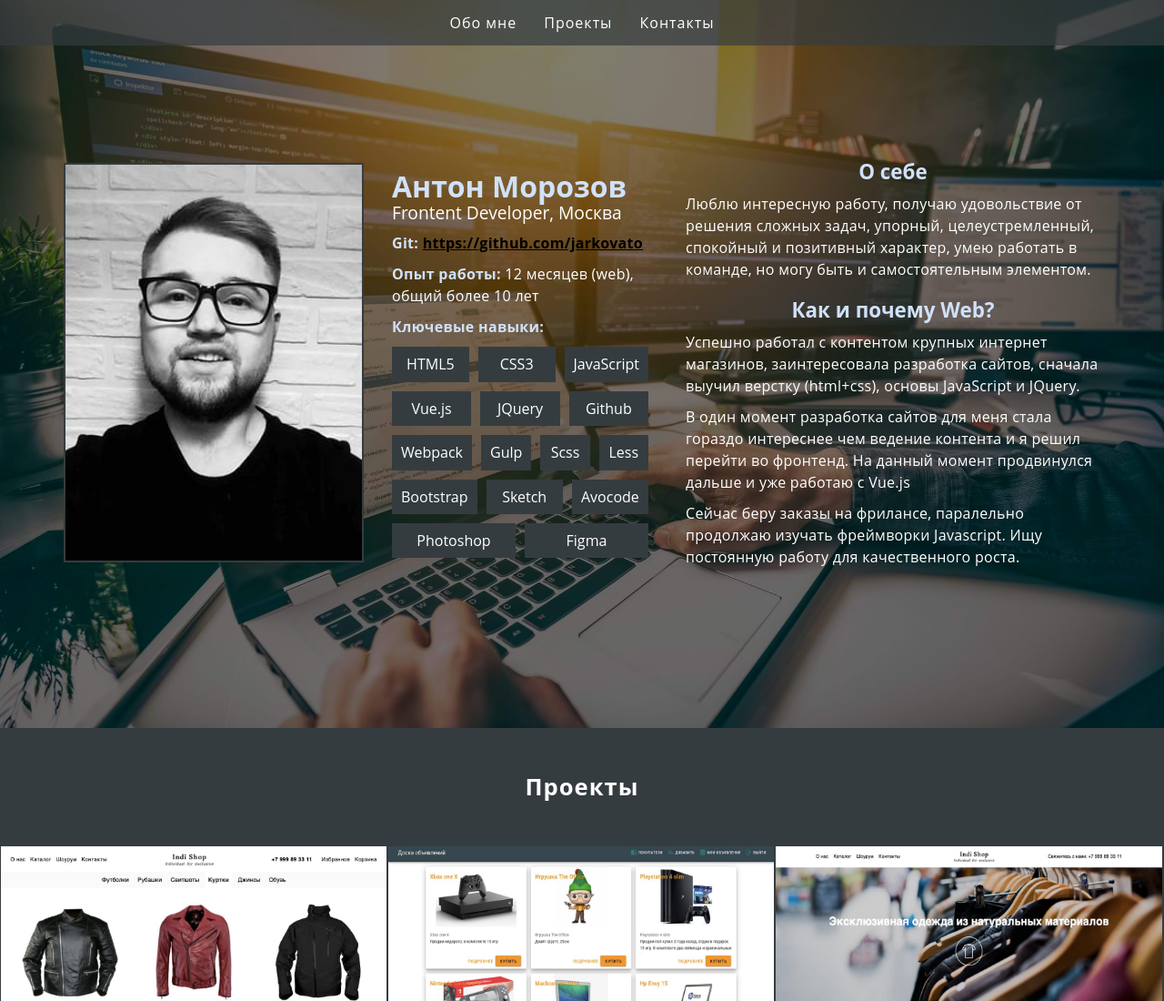
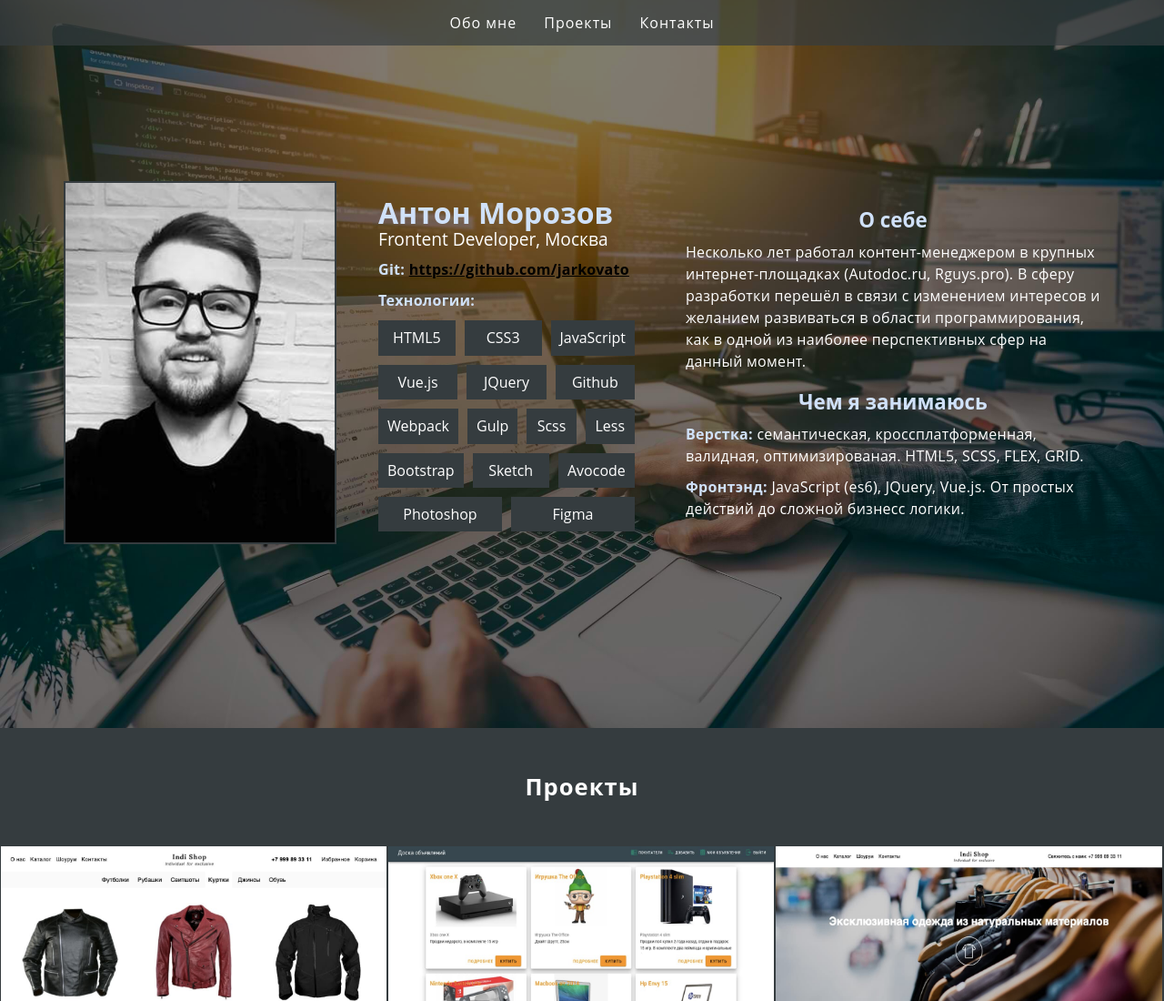
Before and after one commit to Jarkovato/Portfolio, a plain HTML site: page index.html in a window 1280 px wide. Shown: the top 1100 px of the page at 91% size. Drawn offline with Linux system fonts and the light colour scheme.

Commit message:
change desc

```diff
--- a/index.html
+++ b/index.html
@@ -34,18 +34,14 @@
         </div>
         <div class="main__info">
           <h1 class="main__title">Антон Морозов</h1>
-          <div class="main__subtitle">Frontent Developer, Москва</div>
-          <div class="main__text">
+          <h2 class="main__subtitle">Frontent Developer, Москва</h2>
+          <p class="main__text">
             <span class="main__text-title">Git: </span><a class="main__text-link" target="blank"
               href="https://github.com/jarkovato">https://github.com/jarkovato</a>
-          </div>
-          <div class="main__text">
-            <span class="main__text-title">Опыт работы: </span>12 месяцев (web),
-            общий более 10 лет
-          </div>
-          <div class="main__text">
-            <span class="main__text-title">Ключевые навыки: </span>
-          </div>
+          </p>
+          <p class="main__text">
+            <span class="main__text-title">Технологии:</span>
+          </p>
           <div class="skills">
             <div class="skills-item">HTML5</div>
             <div class="skills-item">CSS3</div>
@@ -65,28 +61,18 @@
           </div>
         </div>
         <div class="main__description description">
-          <div class="main__description-title">О себе</div>
-          <div class="main__text">
-            Люблю интересную работу, получаю удовольствие от решения сложных
-            задач, упорный, целеустремленный, спокойный и позитивный характер,
-            умею работать в команде, но могу быть и самостоятельным элементом.
-          </div>
-          <div class="main__description-title">Как и почему Web?</div>
-          <div class="main__text">
-            Успешно работал с контентом крупных интернет магазинов,
-            заинтересовала разработка сайтов, сначала выучил верстку
-            (html+css), основы JavaScript и JQuery.
-          </div>
-          <div class="main__text">
-            В один момент разработка сайтов для меня стала гораздо интереснее
-            чем ведение контента и я решил перейти во фронтенд. На данный
-            момент продвинулся дальше и уже работаю с Vue.js
-          </div>
-          <div class="main__text">
-            Сейчас беру заказы на фрилансе, паралельно продолжаю изучать
-            фреймворки Javascript. Ищу постоянную работу для качественного
-            роста.
-          </div>
+          <h3 class="main__description-title">О себе</h3>
+          <p class="main__text">
+            Несколько лет работал контент-менеджером в крупных интернет-площадках (Autodoc.ru, Rguys.pro).
+            В сферу разработки перешёл в связи с изменением интересов и желанием развиваться в области программирования, как в одной из наиболее перспективных сфер на данный момент.
+          </p>
+          <h3 class="main__description-title">Чем я занимаюсь</h3>
+          <p class="main__text">
+            <span class="main__text-title">Верстка:</span> семантическая, кроссплатформенная, валидная, оптимизированая. HTML5, SCSS, FLEX, GRID.
+          </p>
+          <p class="main__text">
+            <span class="main__text-title">Фронтэнд:</span> JavaScript (es6), JQuery, Vue.js. От простых действий до сложной бизнесс логики.
+           </p>
         </div>
       </div>
     </div>
```
Also changed, not shown: style/style.min.css.
